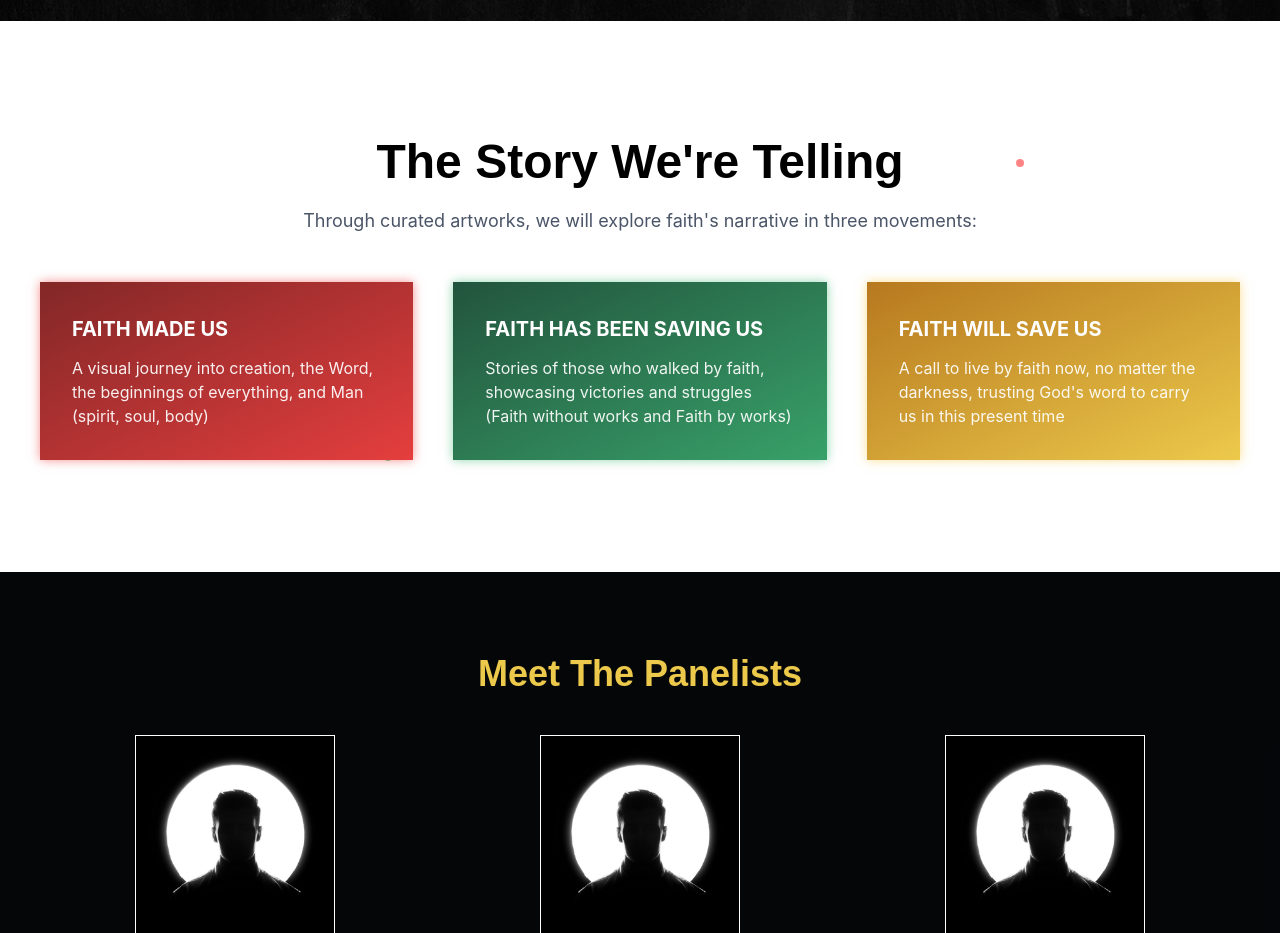
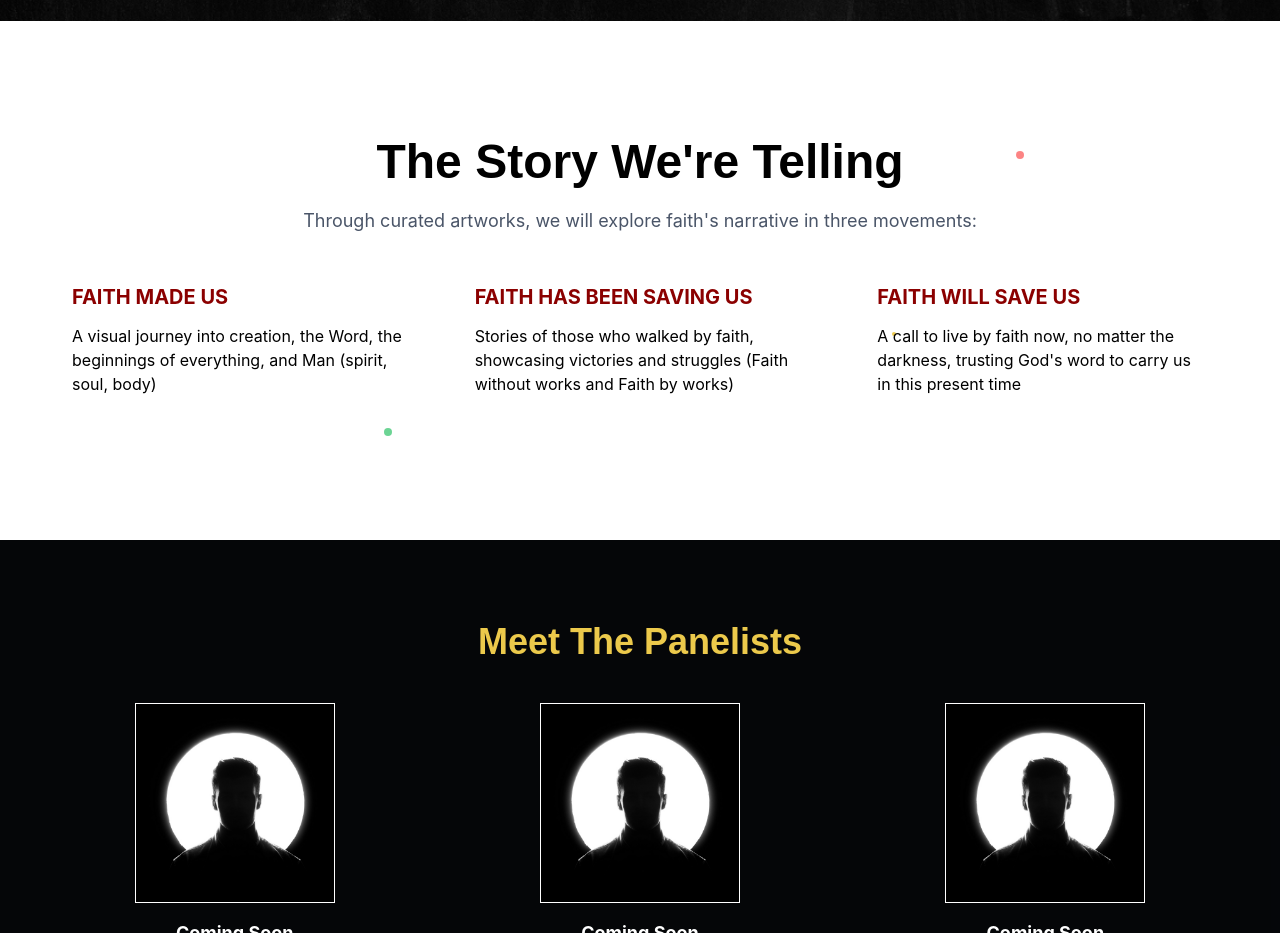
Before and after one commit to KeyTer-01/logosandheart, a React (Vite) app: page / in a window 1280 px wide. Shown: the part 779-1712 px from the top of the page. Built offline with nearby package versions, Linux system fonts and the light colour scheme.

Commit message:
modify story section

```diff
--- a/src/components/TheStorySection.jsx
+++ b/src/components/TheStorySection.jsx
@@ -16,6 +16,7 @@ const storyItems = [
       "A visual journey into creation, the Word, the beginnings of everything, and Man (spirit, soul, body)",
     bg: "linear(to-br, red.800, red.500)",
     glow: "0 0 10px rgba(239, 68, 68, 0.6)",
+    color: "red.500",
   },
   {
     title: "FAITH HAS BEEN SAVING US",
@@ -23,6 +24,7 @@ const storyItems = [
       "Stories of those who walked by faith, showcasing victories and struggles (Faith without works and Faith by works)",
     bg: "linear(to-br, green.800, green.500)",
     glow: "0 0 10px rgba(72, 187, 120, 0.6)",
+    color: "red.500",
   },
   {
     title: "FAITH WILL SAVE US",
@@ -30,6 +32,7 @@ const storyItems = [
       "A call to live by faith now, no matter the darkness, trusting God's word to carry us in this present time",
     bg: "linear(to-br, yellow.600, yellow.400)",
     glow: "0 0 10px rgba(251, 191, 36, 0.5)",
+    color: "red.500",
   },
 ];
 
@@ -119,7 +122,7 @@ const TheStorySection = () => {
         textAlign="center"
         maxW="3xl"
         mx="auto"
-        mb={12}
+        mb={4}
       >
         <Heading fontSize={{ base: "3xl", md: "5xl" }} mb={4} fontWeight="bold">
           The Story We&apos;re Telling
@@ -133,15 +136,15 @@ const TheStorySection = () => {
       {/* Story Cards */}
       <SimpleGrid
         columns={{ base: 1, md: 3 }}
-        spacing={10}
+        spacing={2}
         pos="relative"
         zIndex={2}
       >
         {storyItems.map((item, index) => (
           <MotionBox
             key={index}
-            bgGradient={item.bg}
-            boxShadow={item.glow}
+            // bgGradient={item.bg}
+            // boxShadow={item.glow}
             p={cardPadding}
             // rounded="2xl"
             textAlign="left"
@@ -154,10 +157,10 @@ const TheStorySection = () => {
               boxShadow: `0 0 50px rgba(255, 255, 255, 0.3)`,
             }}
           >
-            <Text fontSize="xl" fontWeight="bold" mb={3} color="white">
+            <Text fontSize="xl" fontWeight="bold" mb={3} color={"darkRed"}>
               {item.title}
             </Text>
-            <Text fontSize="md" color="whiteAlpha.900">
+            <Text fontSize="md" color="black">
               {item.description}
             </Text>
           </MotionBox>
```
